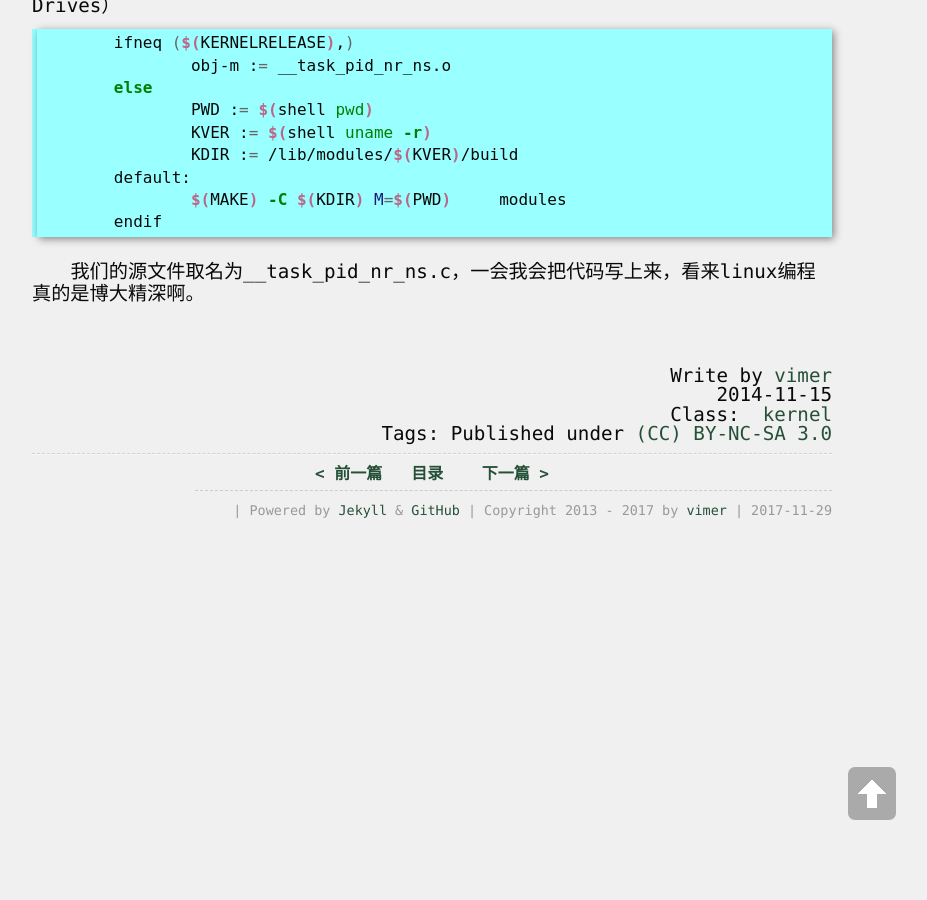
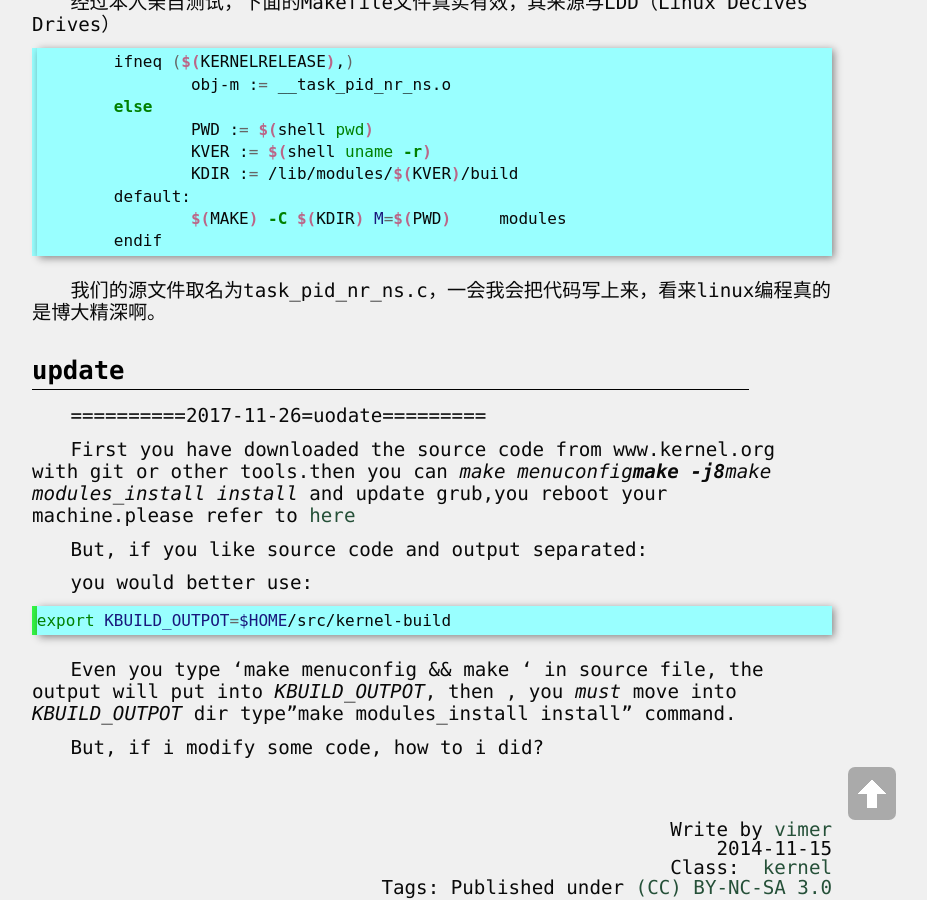
Before and after one commit to yuzibo/yuzibo.github.io, a Jekyll site: the page built from _posts/2014-11-15-LinuxKbuild.md, in a window 1280 px wide and 900 px high, scrolled down 2168 px. Shown: the whole window, without its empty margins (208-1135 px from the left). Built offline with Jekyll 4.4.1, drawn with Linux system fonts in a browser that asks for light colours; comment, search, counter and statistics services are not loaded; some of the changed text lies outside the part shown.

Commit message:
add some new knowledge

````diff
--- a/_posts/2014-11-15-LinuxKbuild.md
+++ b/_posts/2014-11-15-LinuxKbuild.md
@@ -49,15 +49,15 @@ __M=$PWD__
 	从来没用过
 
 ## 建立分离文件
-	最简单的例子：
+最简单的例子：
 
-__obj-m := <module_name>.o__
+	obj-m := <module_name>.o
 
 这kbuild系统将会根据<module_name>.c文件建立<module_name>.o，经过链接后，将后生成<module_name>.ko
 
 如果模块是由多个文件构建而来，则是一下格式
 
-__<module_name>-y := <src1>.o <src2>.o
+	<module_name>-y := <src1>.o <src2>.o
 
 
 
@@ -95,4 +95,22 @@ __<module_name>-y := <src1>.o <src2>.o
 	endif
 {% endhighlight %}
 
-我们的源文件取名为__task_pid_nr_ns.c，一会我会把代码写上来，看来linux编程真的是博大精深啊。
+我们的源文件取名为task_pid_nr_ns.c，一会我会把代码写上来，看来linux编程真的是博大精深啊。
+
+# update
+
+==========2017-11-26=uodate=========
+
+First you have downloaded the source code from www.kernel.org with git or other tools.then you can *make menuconfig**make -j8**make modules_install install* and update grub,you reboot your machine.please refer to [here](http://www.aftermath.cn/DebianBuildKernel.html)
+
+But, if you like source code and output separated:
+
+you would better use:
+
+```bash
+export KBUILD_OUTPOT=$HOME/src/kernel-build
+```
+
+Even you type 'make menuconfig && make ' in source file, the output will put into  *KBUILD_OUTPOT*, then , you *must* move into *KBUILD_OUTPOT* dir type"make modules_install install" command.
+
+But, if i modify some code, how to i did?
````
Also changed, not shown: _posts/2016-05-01-mutt_commands.md (+10 -2 lines).
